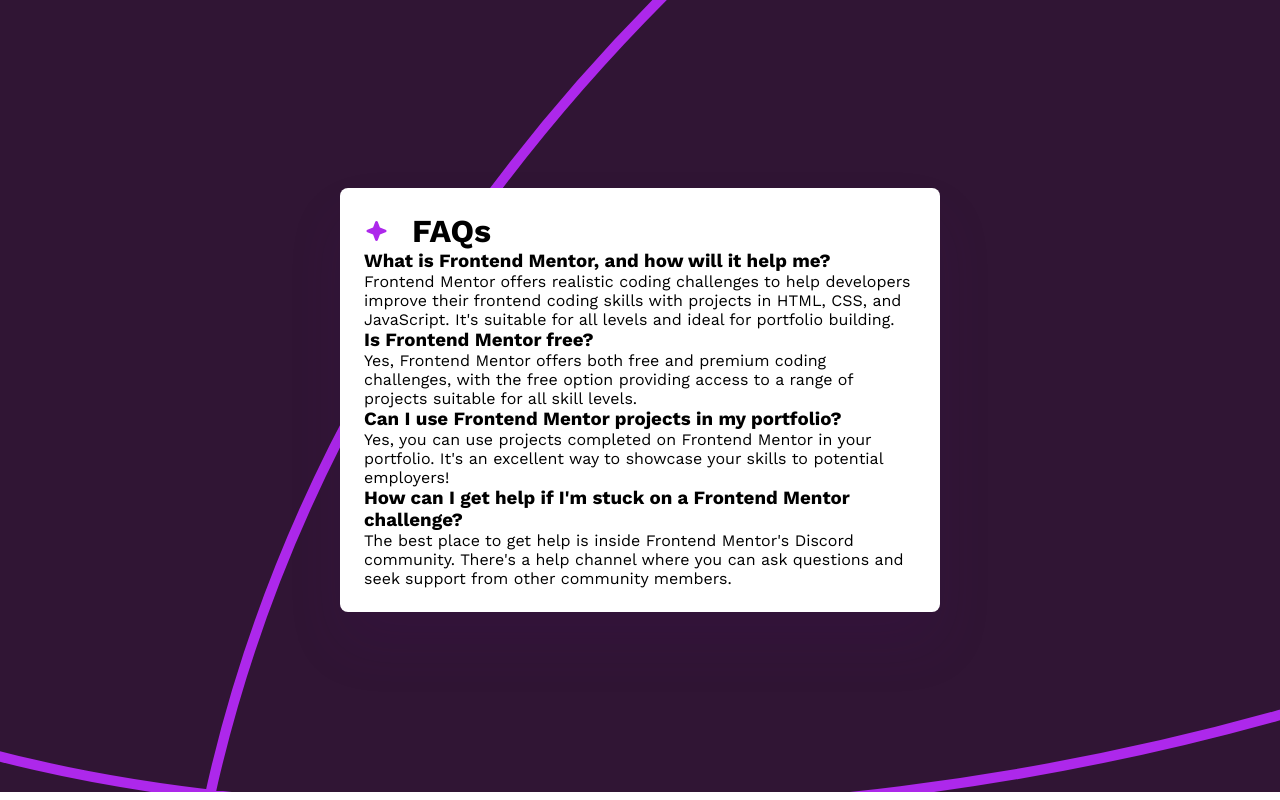
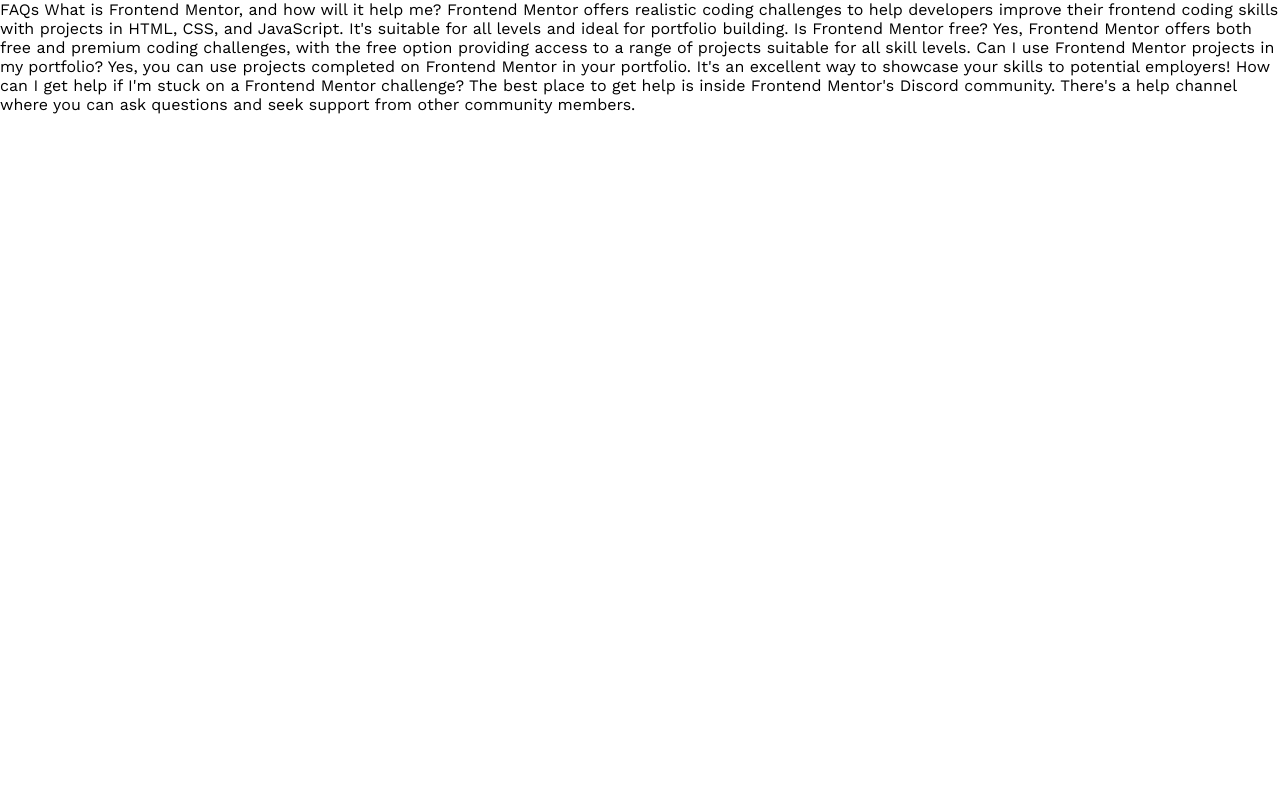
Before and after one commit to Glenda9031/Faq_Accordion_Main, a plain HTML site: page index.html in a window 1280 px wide. Drawn offline with nearby package versions, Linux system fonts and the light colour scheme.

Commit message:
Update index.html, style.css and script.js

```diff
--- a/css/style.css
+++ b/css/style.css
@@ -17,43 +17,4 @@
 
 body {
     font-family: 'Work Sans', sans-serif;
-    background-color: var(--light-pink);
-    display: flex;
-    justify-content: center;
-    align-items: center;
-    background: url('../assets/images/background-pattern-mobile.svg');
-    background-repeat: no-repeat;
-    background-size: contain;
-    min-height: 100vh;
-    padding: 0 1.5rem;
 }
-
-h1 {
-    display: none;
-}
-
-main {
-    background: var(--white);
-    border-radius: 0.5rem;
-    padding: 1.5rem;
-    width: 37.5rem;
-    box-shadow: 0 2rem 3.5rem 0 rgba(80, 0, 118, 0.10);
-}
-
-.accordion-title {
-    font-size: 2rem;
-    padding-left: 3rem;
-    position: relative;
-    margin-top: 0;
-}
-
-.accordion-title::after {
-    content: "";
-    background: url('../assets/images/icon-star.svg') no-repeat center center;
-    background-size: contain;
-    width: 1.5rem;
-    height: 1.5rem;
-    position: absolute;
-    top: calc(50% - .75rem);
-    left: 0;
-}
--- a/index.html
+++ b/index.html
@@ -7,41 +7,33 @@
   <link rel="icon" type="image/png" sizes="32x32" href="./assets/images/favicon-32x32.png">
   <link rel="stylesheet" href="css/style.css">
   <title>Frontend Mentor | FAQ accordion</title>
+
 </head>
 <body>
-  <main role="main">
-    <h1>FAQ Accordion Demo</h1>
-    <section class="accordion-section">
-      <h2 class="accordion-title">FAQs</h2>
 
-      <article class="accordion-entry">
-        <h3 class="accordion-entry-header" tabindex="0">What is Frontend Mentor, and how will it help me?</h3>
-        <p class="accordion-entry-content">Frontend Mentor offers realistic coding challenges to help developers improve their
-          frontend coding skills with projects in HTML, CSS, and JavaScript. It's suitable for
-          all levels and ideal for portfolio building.</p>
-      </article>
+  FAQs
 
-      <article class="accordion-entry">
-        <h3 class="accordion-entry-header" tabindex="0">Is Frontend Mentor free?</h3>
-        <p class="accordion-entry-content">Yes, Frontend Mentor offers both free and premium coding challenges, with the free
-          option providing access to a range of projects suitable for all skill levels.</p>
-      </article>
+  What is Frontend Mentor, and how will it help me?
 
-      <article class="accordion-entry">
-        <h3 class="accordion-entry-header" tabindex="0">Can I use Frontend Mentor projects in my portfolio?</h3>
-        <p class="accordion-entry-content">Yes, you can use projects completed on Frontend Mentor in your portfolio. It's an excellent
-          way to showcase your skills to potential employers!</p>
-      </article>
+  Frontend Mentor offers realistic coding challenges to help developers improve their
+  frontend coding skills with projects in HTML, CSS, and JavaScript. It's suitable for
+  all levels and ideal for portfolio building.
 
-      <article class="accordion-entry">
-        <h3 class="accordion-entry-header" tabindex="0">How can I get help if I'm stuck on a Frontend Mentor challenge?</h3>
-        <p class="accordion-entry-content">The best place to get help is inside Frontend Mentor's Discord community. There's a help
-          channel where you can ask questions and seek support from other community members.</p>
-      </article>
-    </section>
-  </main>
+  Is Frontend Mentor free?
 
-  <script src="script.js"></script>
+  Yes, Frontend Mentor offers both free and premium coding challenges, with the free
+  option providing access to a range of projects suitable for all skill levels.
 
+  Can I use Frontend Mentor projects in my portfolio?
+
+  Yes, you can use projects completed on Frontend Mentor in your portfolio. It's an excellent
+  way to showcase your skills to potential employers!
+
+  How can I get help if I'm stuck on a Frontend Mentor challenge?
+
+  The best place to get help is inside Frontend Mentor's Discord community. There's a help
+  channel where you can ask questions and seek support from other community members.
+
+<script src="script.js"></script>
 </body>
 </html>
--- a/script.js
+++ /dev/null
@@ -1,31 +0,0 @@
-document.getElementById('title').addEventListener('click', function () {
-    if (this.classList.contains('title__click')) {
-        this.classList.remove('title__click');
-    } else {
-        this.classList.add('title__click');
-    };
-})
-
-document.getElementById('title2').addEventListener('click', function () {
-    if (this.classList.contains('title__click')) {
-        this.classList.remove('title__click');
-    } else {
-        this.classList.add('title__click');
-    };
-})
-
-document.getElementById('title3').addEventListener('click', function () {
-    if (this.classList.contains('title__click')) {
-        this.classList.remove('title__click');
-    } else {
-        this.classList.add('title__click');
-    };
-})
-
-document.getElementById('title4').addEventListener('click', function () {
-    if (this.classList.contains('title__click')) {
-        this.classList.remove('title__click');
-    } else {
-        this.classList.add('title__click');
-    };
-})
```
